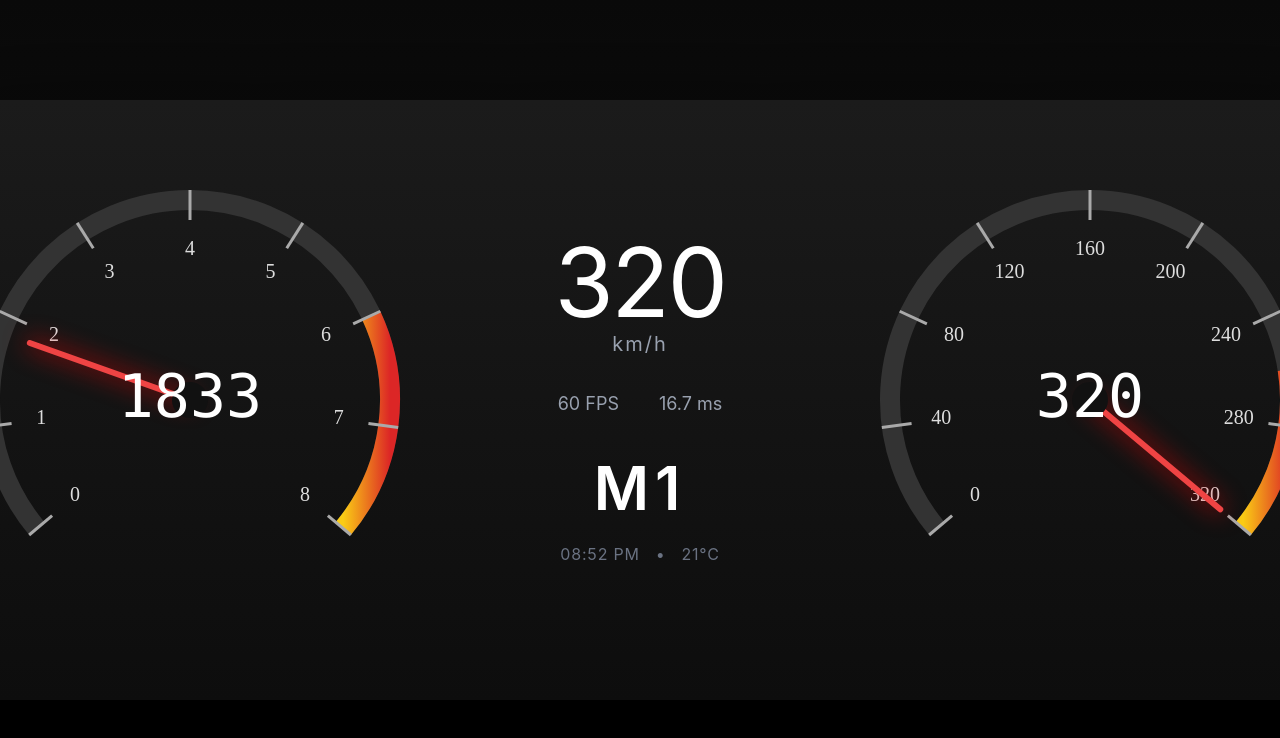
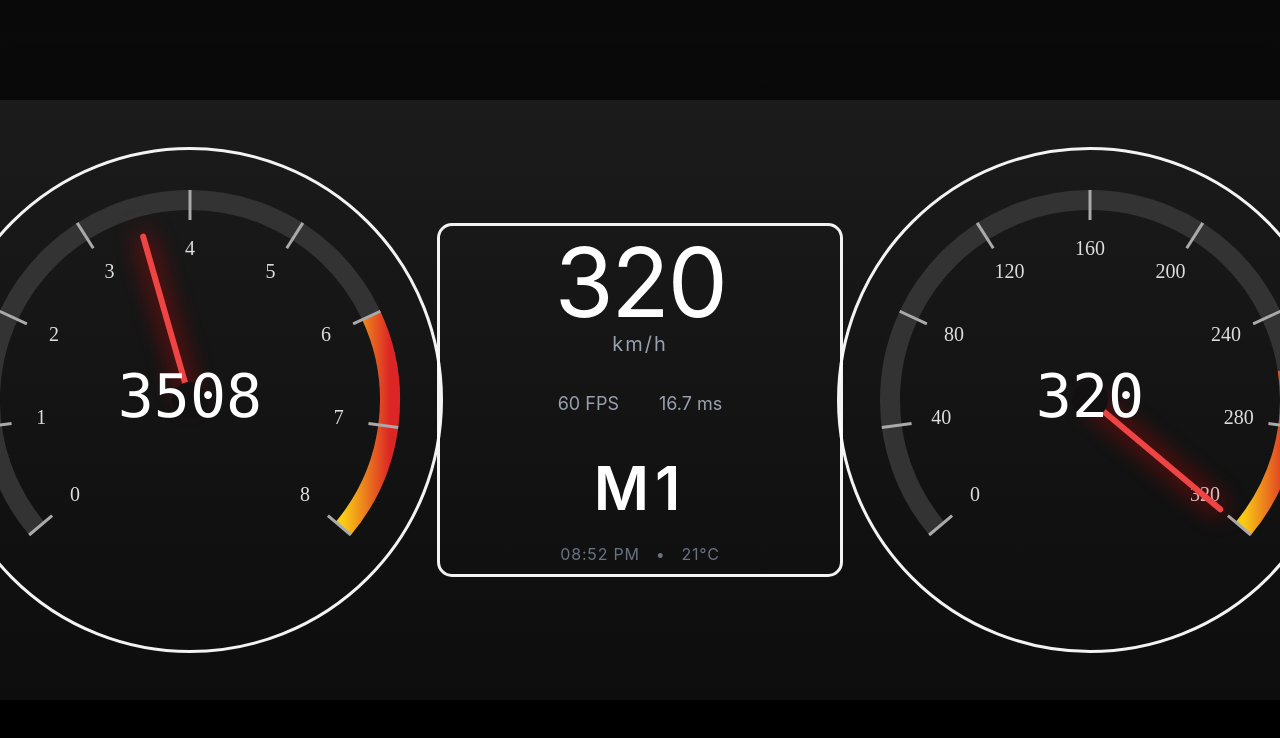
Before and after one commit to BenSnellgrove/react-dashboard, a React (Vite) app: page / in a window 1280 px wide. Shown: the top 738 px of the page. Built offline with nearby package versions, Linux system fonts and the light colour scheme; the HTML template or start-up script is replaced by a standard one; a web font is replaced by a local one.

Commit message:
add outlines and non-functioning shift indicators

```diff
--- a/src/App.tsx
+++ b/src/App.tsx
@@ -2,7 +2,6 @@ import { useEffect, useRef, useState } from 'react';
 import { defaultGearSpeeds } from './gearbox';
 
 // Types
-
 type Point = { x: number; y: number };
 
 interface CenterDisplayProps {
@@ -27,6 +26,7 @@ interface GaugeProps {
   value: number;
   max: number;
   redZoneStart: number;
+  indicatorsCount?: number;
 }
 
 /* ===========================
@@ -106,7 +106,7 @@ function CenterDisplay({ gear, speed, fps, frameTime }: CenterDisplayProps) {
   }, []);
 
   return (
-    <div className="w-[400px] text-center flex flex-col items-center justify-center">
+    <div className="w-[400px] text-center flex flex-col items-center justify-center mfd-outline">
       {/* Digital Speed */}
       <div className="text-8xl font-audi tracking-tight">{Math.round(speed)}</div>
       <div className="text-gray-400 text-xl tracking-widest mb-8">km/h</div>
@@ -151,14 +151,18 @@ function Tachometer({ gear }: TachometerProps) {
       // Map fractional seconds (0 to 59.999) to RPM (0 to 8000)
       const baseRpm = (fractionalSeconds / 60) * 7000 + 1000;
 
+      const flicker = 7;
       const noise =
         // 50 * Math.sin((fractionalSeconds * 2 * Math.PI) / 3) + // slow wave
-        (Math.random() - 0.5) * 20; // tiny random flicker
+        (Math.random() - 0.5) * flicker; // tiny random flicker
 
       targetRef.current = baseRpm + noise;
 
       // Smoothly approach target RPM
       setValue((prev) => prev + (targetRef.current - prev) * 0.05);
+
+      // Keep first two digits same
+      setValue(3500 + flicker + noise);
 
       frame = requestAnimationFrame(animate);
     };
@@ -217,11 +221,51 @@ function Speedometer({ setSpeed, setFps, setFrameTime }: SpeedometerProps) {
    GENERIC GAUGE COMPONENT
 =========================== */
 
-function Gauge({ label, value, max, redZoneStart }: GaugeProps) {
+function Gauge({ label, value, max, redZoneStart, indicatorsCount = 0 }: GaugeProps) {
   const angle = START_ANGLE + (value / max) * (END_ANGLE - START_ANGLE);
 
+  // Helper to decide state for an indicator: 'off' | 'yellow' | 'red'
+  const getLightState = (thresholdFraction: number) => {
+    if (value >= redZoneStart) return 'red';
+    if (value >= redZoneStart * thresholdFraction) return 'yellow';
+    return 'off';
+  };
+
+  // Compute symmetric offsets around center so indicators cluster around the middle
+  // and spread rate scales with the number of indicators.
+  const INDICATOR_RADIUS = 230; // px from center (500x500 viewBox)
+  const SPREAD_PER_STEP = 8; // degrees between adjacent indicators
+
+  const middle = (indicatorsCount - 1) / 2;
+
+  const indicatorItems = Array.from({ length: indicatorsCount }).map((_, i) => {
+    // offset is centered: e.g. for 5 -> [-2,-1,0,1,2]; for 4 -> [-1.5,-0.5,0.5,1.5]
+    const offset = i - middle;
+
+    // angle in degrees relative to vertical (0 = top)
+    const angleDeg = indicatorsCount === 1 ? 0 : offset * SPREAD_PER_STEP;
+
+    // thresholds increase with distance from center: center lights illuminate first
+    const maxExtra = indicatorsCount === 1 ? 0 : (indicatorsCount - 1) / 2;
+    const distanceFactor = maxExtra === 0 ? 0 : Math.abs(offset) / maxExtra; // 0..1
+    const thresholdFraction = 0.5 + distanceFactor * 0.45; // 0.5 -> 0.95 from center -> edge
+
+    const state = getLightState(thresholdFraction);
+    const pos = polarToCartesian(250, 250, INDICATOR_RADIUS, angleDeg);
+    const size = 16;
+
+    return (
+      <div
+        key={`ind-${i}`}
+        className={`indicator indicator-abs ${state}`}
+        style={{ left: `${pos.x}px`, top: `${pos.y}px`, width: size, height: size }}
+        aria-hidden
+      />
+    );
+  });
+
   return (
-    <div className="relative w-[500px] h-[500px]">
+    <div className="relative w-[500px] h-[500px] gauge-outline">
       <svg viewBox="0 0 500 500" className="w-full h-full">
         <defs>
           <linearGradient id={`grad-${label}`} x1="0%" y1="0%" x2="100%" y2="0%">
@@ -309,6 +353,9 @@ function Gauge({ label, value, max, redZoneStart }: GaugeProps) {
         <circle cx="250" cy="250" r="18" fill="#111" />
       </svg>
 
+      {/* Curved indicator lights positioned along the top arc */}
+      {indicatorItems}
+
       <div className="absolute inset-0 flex flex-col items-center justify-center">
         <div className="text-6xl font-mono">{Math.round(value)}</div>
         <div className="text-gray-400 tracking-widest mt-2">{label}</div>
--- a/src/index.css
+++ b/src/index.css
@@ -22,3 +22,77 @@ body {
   background-color: black;
   color: white;
 }
+
+/* Gauge outline: draws a circular white outline around the gauge container */
+.gauge-outline {
+  border-radius: 50%;
+  outline: 3px solid rgba(255, 255, 255, 0.95);
+  box-sizing: border-box;
+}
+
+/* Multi-Function Display (center) outline */
+.mfd-outline {
+  border-radius: 12px;
+  outline: 3px solid rgba(255, 255, 255, 0.95);
+  outline-offset: 0;
+  box-sizing: border-box;
+  padding: 8px; /* small inset so contents don't touch the outline */
+}
+
+/* Instrument cluster indicators (small lights) */
+.indicators-cluster {
+  display: flex;
+  gap: 10px;
+  align-items: center;
+  justify-content: center;
+}
+
+.indicator {
+  width: 18px;
+  height: 18px;
+  border-radius: 50%;
+  background: rgba(255, 255, 255, 0.04);
+  border: 1px solid rgba(255, 255, 255, 0.06);
+  box-sizing: border-box;
+  transition:
+    box-shadow 160ms ease,
+    background 160ms ease,
+    opacity 160ms ease;
+  opacity: 0.45;
+}
+
+/* helper for absolutely positioned indicators placed via JS */
+.indicator-abs {
+  position: absolute;
+  transform: translate(-50%, -50%);
+  pointer-events: none;
+}
+
+.indicator.off {
+  opacity: 0.35;
+  background: rgba(255, 255, 255, 0.02);
+  box-shadow: none;
+}
+
+.indicator.yellow {
+  background: radial-gradient(circle at 30% 30%, #fff7d9, #facc15);
+  box-shadow: 0 0 10px rgba(250, 202, 21, 0.9);
+  border-color: rgba(250, 202, 21, 0.95);
+  opacity: 1;
+}
+
+.indicator.red {
+  background: radial-gradient(circle at 30% 30%, #ffd6d6, #ef4444);
+  box-shadow: 0 0 12px rgba(239, 68, 68, 0.95);
+  border-color: rgba(239, 68, 68, 0.95);
+  opacity: 1;
+}
+
+/* Positioning helper used inside the gauge container */
+.indicators-top {
+  position: absolute;
+  top: 12px;
+  left: 50%;
+  transform: translateX(-50%);
+  z-index: 10;
+}
```
